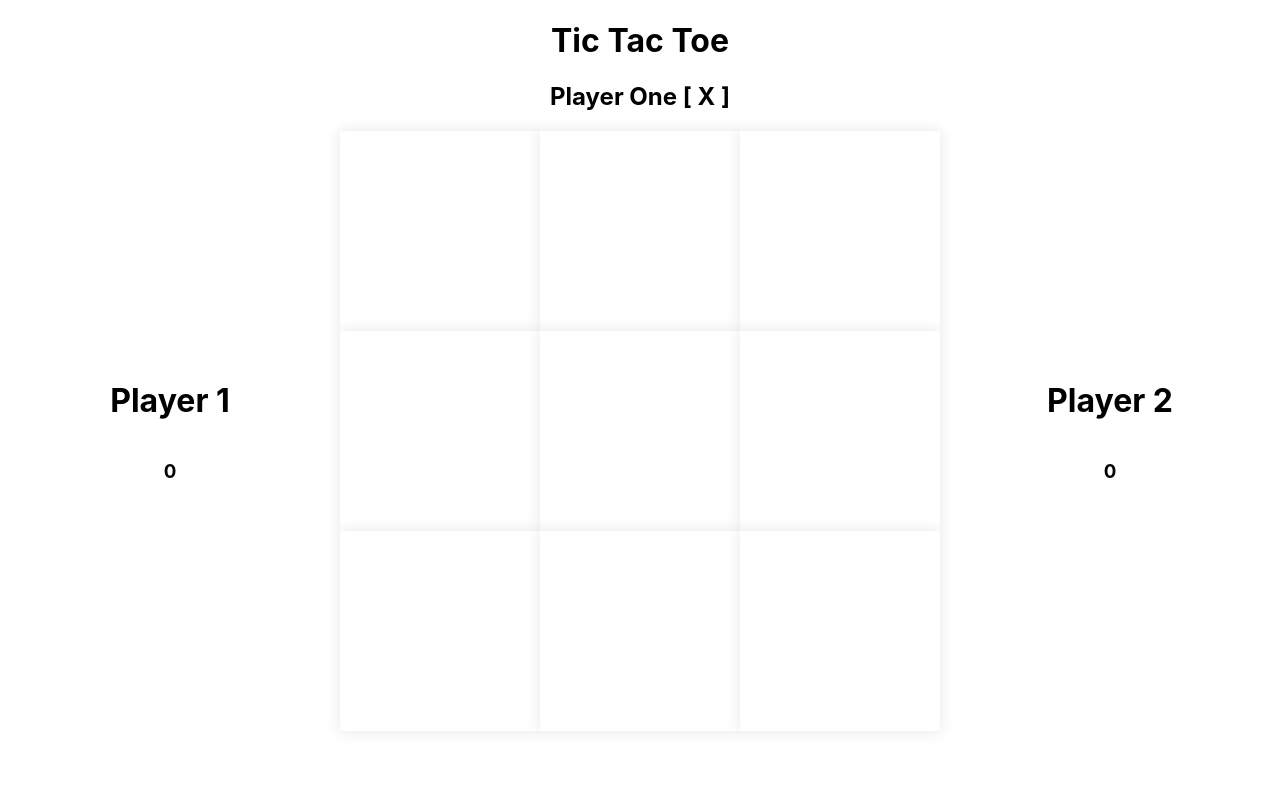
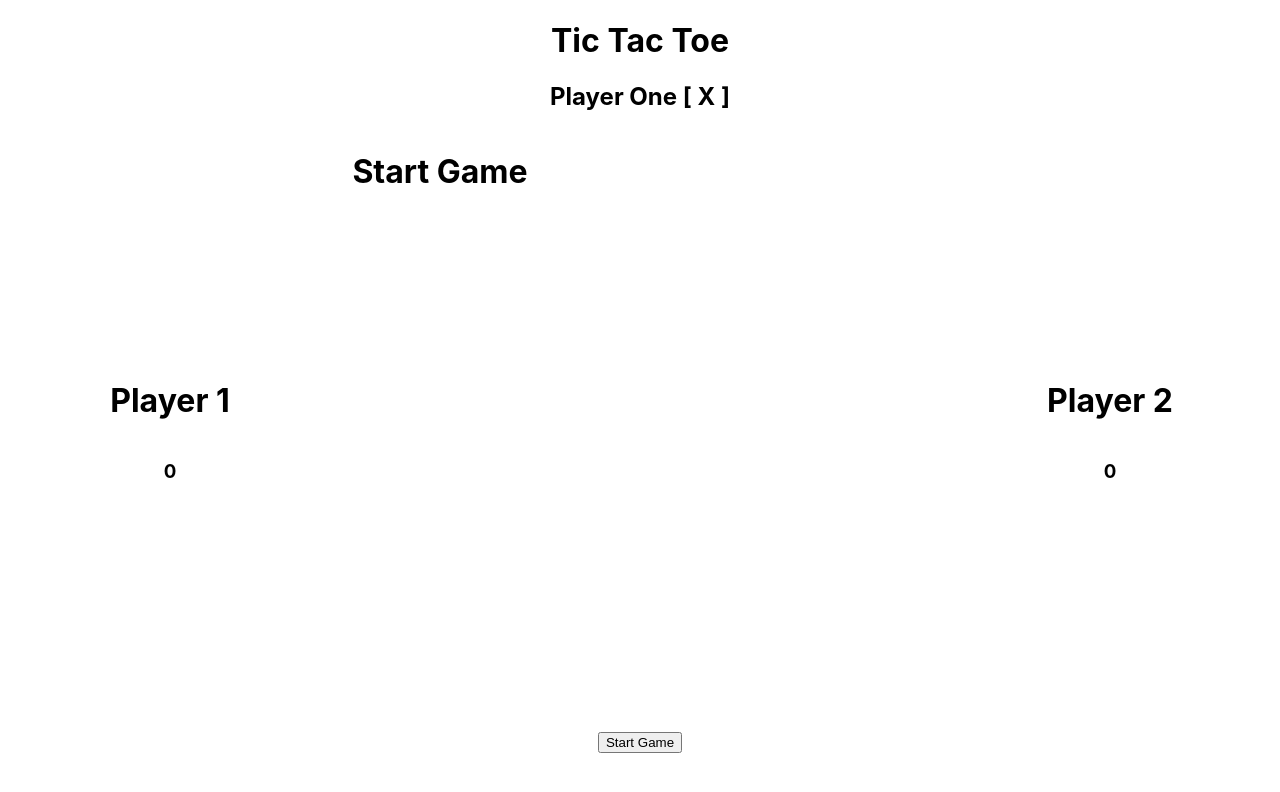
Before and after one commit to Mob-Project-Joyce-Ben-Arvin/React-tic-tac-toe, a React (Create React App) app: page / in a window 1280 px wide. Shown: the top 792 px of the page. Built offline with nearby package versions, Linux system fonts and the light colour scheme.

Commit message:
set reset/start game

```diff
--- a/src/Board.js
+++ b/src/Board.js
@@ -5,10 +5,12 @@ function Board() {
     //Hooks
     const [player, setPlayer] = useState(true)
     const [scores, setScores] = useState([0, 0])
+    const [reset, setReset] = useState(false)
 
     const [p1Moves, setP1] = useState([])
     const [p2Moves, setP2] = useState([])
     const [boardWinnerFound, setWinner] = useState(false)
+
 
     //Constants
     const board = Array(9).fill(null)
@@ -24,10 +26,8 @@ function Board() {
 
         if(winnerFound){
             setWinner(winnerFound)
-
             player ? setScores([scores[0] +1 , scores[1]]) : setScores([scores[0], scores[1] + 1])
             //Stop game
-
         }else{
             setPlayer(!player)
         }
@@ -37,7 +37,21 @@ function Board() {
     const generateTile = (elm, ind) => (
         <Tile handleClick={gameLogic} player={player} index={ind} key={ind}/>
     )
+    //     const [player, setPlayer] = useState(true)
+    // const [scores, setScores] = useState([0, 0])
+    // const [reset, setReset] = useState(false)
 
+    // const [p1Moves, setP1] = useState([])
+    // const [p2Moves, setP2] = useState([])
+    // const [boardWinnerFound, setWinner] = useState(false)
+
+    const resetGame = () => {
+        setPlayer(!player)
+        setP1([])
+        setP2([])
+        setWinner(!false)
+        setReset(!reset)
+    }
 
     return (
         <>
@@ -47,14 +61,17 @@ function Board() {
                     <h1>Player 1</h1>
                         <h3>{scores[0]}</h3>
                 </div>
+
                 <div className="grid">
-                    {board.map(generateTile)}
+                    {reset ? board.map(generateTile) : <h1>Start Game </h1>}
                 </div>
+
                 <div className="score_container">
                     <h1>Player 2 </h1>
                     <h3>{scores[1]}</h3>
                 </div>
             </div>
+            <button onClick={resetGame}> Start Game </button>
         </>
     );
 }
```
